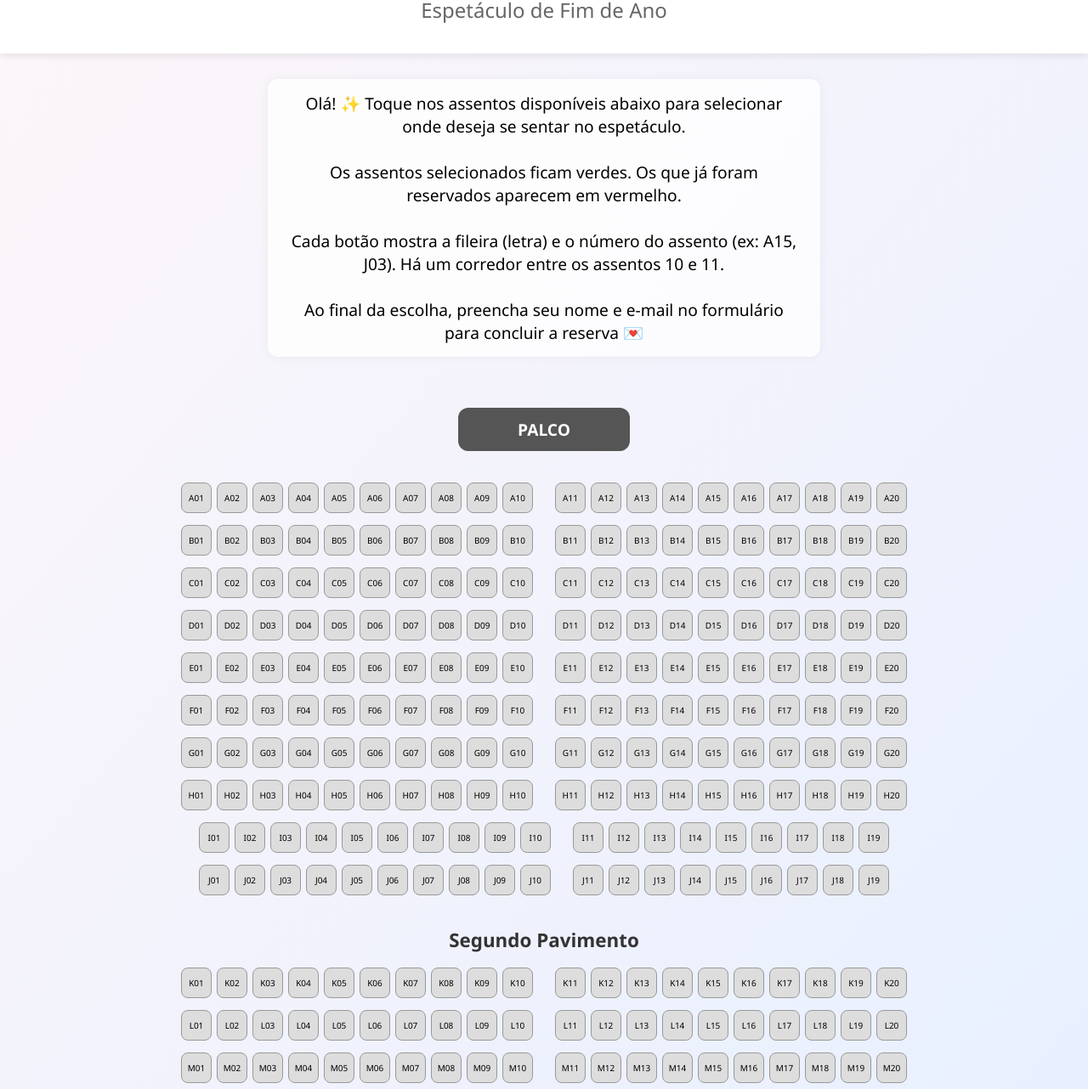
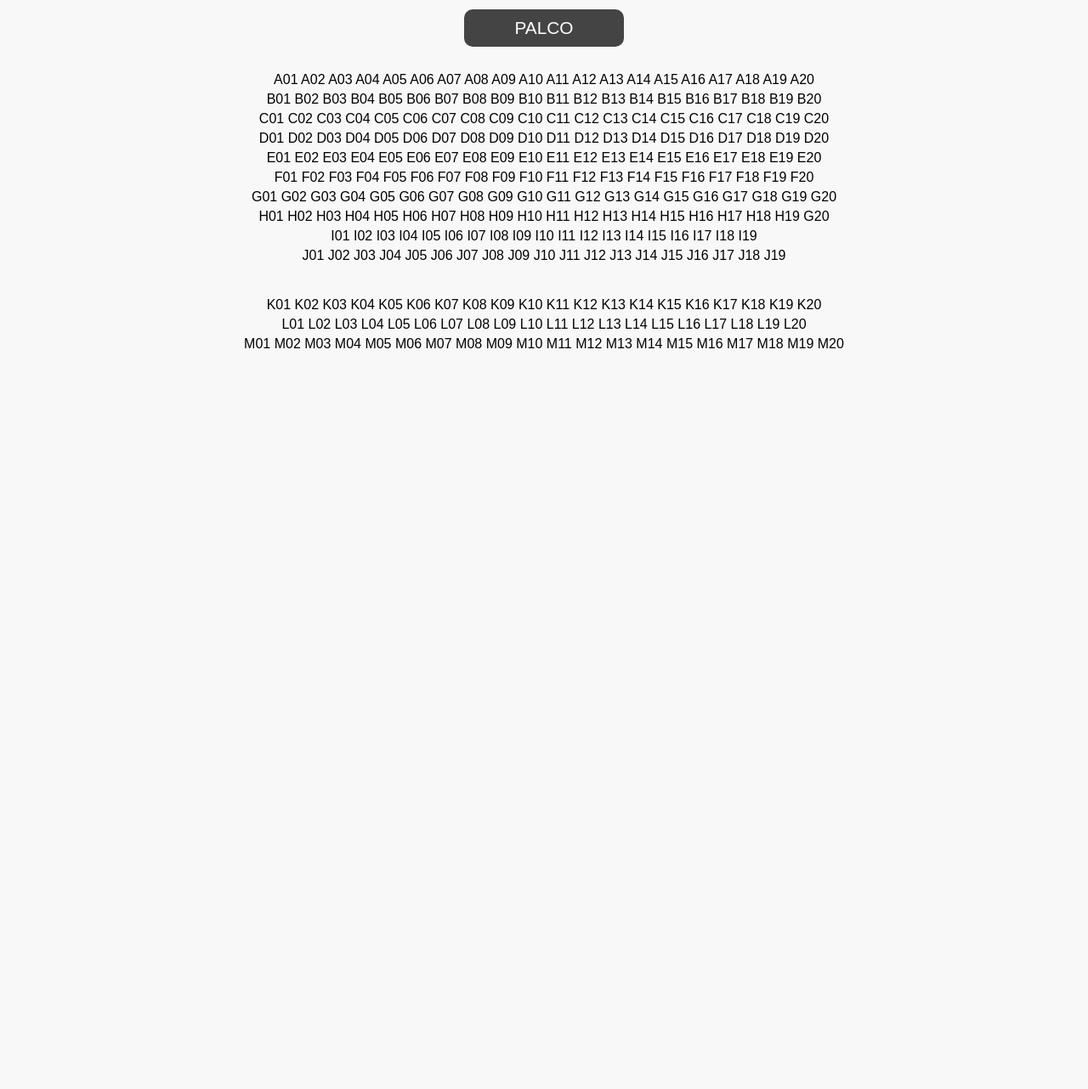
Before and after one commit to AndreiaDance/Reserva-de-assentos-Andreia-Dance, a plain HTML site: page index.html in a window 1280 px wide. Shown: the part 219-1501 px from the top of the page at 85% size. After the commit the page ends 800 px from the top, so only its background shows below. Drawn offline with Linux system fonts and the light colour scheme.

Commit message:
Update index.html
Atualização

```diff
--- a/index.html
+++ b/index.html
@@ -2,223 +2,86 @@
 <html lang="pt-br">
 <head>
   <meta charset="UTF-8">
-  <title>Mapa de Assentos - Companhia Andreia Dance</title>
   <meta name="viewport" content="width=device-width, initial-scale=1.0">
+  <title>Reserva de Assentos - Companhia Andreia Dance</title>
   <style>
     body {
-      font-family: 'Segoe UI', Tahoma, Geneva, Verdana, sans-serif;
-      text-align: center;
-      background: linear-gradient(to bottom right, #fef6f9, #e8f0ff);
+      font-family: Arial, sans-serif;
       margin: 0;
       padding: 0;
+      background-color: #f8f8f8;
+      text-align: center;
     }
-    .cabecalho {
+    header {
       background-color: #fff;
       padding: 20px;
-      box-shadow: 0 2px 10px rgba(0,0,0,0.1);
+      box-shadow: 0 2px 5px rgba(0,0,0,0.1);
     }
     .logo {
-      width: 140px;
-      margin-bottom: 10px;
+      max-width: 180px;
+      height: auto;
     }
-    h1 {
-      color: #333;
-      margin: 10px 0 5px 0;
-    }
-    h2 {
-      color: #666;
-      font-weight: normal;
-      margin: 0 0 15px 0;
-    }
-    .legenda {
-      background-color: #ffffffcc;
-      padding: 15px 25px;
-      font-size: 1.2em;
-      margin: 30px auto;
-      max-width: 600px;
-      border-radius: 12px;
-      box-shadow: 0 0 12px rgba(0, 0, 0, 0.05);
+    .palco {
+      margin: 30px auto 10px;
+      background-color: #444;
+      color: white;
+      padding: 10px 60px;
+      font-size: 1.3em;
+      border-radius: 10px;
+      display: inline-block;
     }
     .mapa {
       display: flex;
       flex-direction: column;
       align-items: center;
-      margin-top: 20px;
+      gap: 5px;
+      padding: 20px;
     }
     .fileira {
       display: flex;
-      flex-wrap: wrap;
-      justify-content: center;
-      margin: 4px;
-    }
-    .divisoria {
-      margin: 30px 0 10px;
-      font-weight: bold;
-      font-size: 1.4em;
-      color: #333;
+      gap: 5px;
     }
     .assento {
-      width: 34px;
-      height: 34px;
-      margin: 3px;
       background-color: #ddd;
-      border: 1px solid #999;
-      border-radius: 8px;
-      cursor: pointer;
+      padding: 10px;
+      border-radius: 6px;
+      font-size: 0.9em;
+      font-weight: bold;
+      width: 40px;
+      height: 40px;
       display: flex;
       align-items: center;
       justify-content: center;
-      font-size: 10px;
-      transition: 0.2s;
-    }
-    .assento:hover {
-      background-color: #ccc;
-    }
-    .assento.reservado {
-      background-color: #ff6b6b;
-      cursor: not-allowed;
-    }
-    .assento.selecionado {
-      background-color: #4caf50;
-      color: white;
-    }
-    .corredor {
-      width: 20px;
-    }
-    #formulario {
-      margin-top: 25px;
-      display: none;
-      max-width: 400px;
-      margin-left: auto;
-      margin-right: auto;
-    }
-    #formulario input {
-      display: block;
-      width: 100%;
-      padding: 12px;
-      margin: 10px 0;
-      border-radius: 6px;
-      border: 1px solid #ccc;
-      font-size: 1.1em;
-    }
-    #formulario button {
-      padding: 14px 25px;
-      border: none;
-      background-color: #4caf50;
-      color: white;
-      border-radius: 8px;
-      cursor: pointer;
-      font-weight: bold;
-      font-size: 1.1em;
-      width: 100%;
-    }
-    .palco {
-      margin: 30px auto 10px;
-      padding: 12px 70px;
-      background-color: #555;
-      color: white;
-      font-weight: bold;
-      border-radius: 12px;
-      display: inline-block;
-      font-size: 1.2em;
     }
   </style>
 </head>
 <body>
-  <div class="cabecalho">
+  <header>
     <img src="IMG-20250106-WA0021.jpg" alt="Logo da Companhia Andreia Dance" class="logo">
-    <h1>Reserva de Assentos</h1>
-    <h2>Espetáculo de Fim de Ano</h2>
-  </div>
-
-  <div class="legenda">
-    Olá! ✨ Toque nos assentos disponíveis abaixo para selecionar onde deseja se sentar no espetáculo. <br><br>
-    Os assentos selecionados ficam verdes. Os que já foram reservados aparecem em vermelho. <br><br>
-    Cada botão mostra a fileira (letra) e o número do assento (ex: A15, J03). Há um corredor entre os assentos 10 e 11. <br><br>
-    Ao final da escolha, preencha seu nome e e-mail no formulário para concluir a reserva 💌
-  </div>
+  </header>
 
   <div class="palco">PALCO</div>
-  <div class="mapa" id="mapa"></div>
 
-  <form id="formulario" onsubmit="enviarReserva(); return false;">
-    <p><strong>Assentos selecionados:</strong> <span id="selecionados"></span></p>
-    <input type="text" id="nome" placeholder="Seu nome" required>
-    <input type="email" id="email" placeholder="Seu e-mail" required>
-    <button type="submit">Reservar</button>
-  </form>
+  <div class="mapa">
+    <!-- Fileiras A até J (Plateia) -->
+    <div class="fileira">A01 A02 A03 A04 A05 A06 A07 A08 A09 A10 A11 A12 A13 A14 A15 A16 A17 A18 A19 A20</div>
+    <div class="fileira">B01 B02 B03 B04 B05 B06 B07 B08 B09 B10 B11 B12 B13 B14 B15 B16 B17 B18 B19 B20</div>
+    <div class="fileira">C01 C02 C03 C04 C05 C06 C07 C08 C09 C10 C11 C12 C13 C14 C15 C16 C17 C18 C19 C20</div>
+    <div class="fileira">D01 D02 D03 D04 D05 D06 D07 D08 D09 D10 D11 D12 D13 D14 D15 D16 D17 D18 D19 D20</div>
+    <div class="fileira">E01 E02 E03 E04 E05 E06 E07 E08 E09 E10 E11 E12 E13 E14 E15 E16 E17 E18 E19 E20</div>
+    <div class="fileira">F01 F02 F03 F04 F05 F06 F07 F08 F09 F10 F11 F12 F13 F14 F15 F16 F17 F18 F19 F20</div>
+    <div class="fileira">G01 G02 G03 G04 G05 G06 G07 G08 G09 G10 G11 G12 G13 G14 G15 G16 G17 G18 G19 G20</div>
+    <div class="fileira">H01 H02 H03 H04 H05 H06 H07 H08 H09 H10 H11 H12 H13 H14 H15 H16 H17 H18 H19 G20</div>
+    <div class="fileira">I01 I02 I03 I04 I05 I06 I07 I08 I09 I10 I11 I12 I13 I14 I15 I16 I17 I18 I19</div>
+    <div class="fileira">J01 J02 J03 J04 J05 J06 J07 J08 J09 J10 J11 J12 J13 J14 J15 J16 J17 J18 J19</div>
 
-  <script>
-    const fileiras = {
-      'A': 20, 'B': 20, 'C': 20, 'D': 20, 'E': 20,
-      'F': 20, 'G': 20, 'H': 20, 'I': 19, 'J': 19,
-      'K': 20, 'L': 20, 'M': 20
-    };
+    <!-- Espaço visual -->
+    <div style="height: 30px;"></div>
 
-    const segundoPavimento = ['K', 'L', 'M'];
-
-    const mapaDiv = document.getElementById('mapa');
-    const selecionadosSpan = document.getElementById('selecionados');
-    const formulario = document.getElementById('formulario');
-    const assentosSelecionados = [];
-
-    let jaDividiu = false;
-
-    for (let letra in fileiras) {
-      if (!jaDividiu && segundoPavimento.includes(letra)) {
-        const divisoria = document.createElement('div');
-        divisoria.classList.add('divisoria');
-        divisoria.textContent = 'Segundo Pavimento';
-        mapaDiv.appendChild(divisoria);
-        jaDividiu = true;
-      }
-
-      const fileiraDiv = document.createElement('div');
-      fileiraDiv.classList.add('fileira');
-
-      for (let i = 1; i <= fileiras[letra]; i++) {
-        if (i === 11) {
-          const corredor = document.createElement('div');
-          corredor.classList.add('corredor');
-          fileiraDiv.appendChild(corredor);
-        }
-
-        const assentoId = letra + i.toString().padStart(2, '0');
-        const btn = document.createElement('div');
-        btn.classList.add('assento');
-        btn.dataset.assento = assentoId;
-        btn.innerText = assentoId;
-
-        btn.onclick = () => {
-          if (btn.classList.contains('reservado')) return;
-
-          btn.classList.toggle('selecionado');
-          const assento = btn.dataset.assento;
-
-          if (assentosSelecionados.includes(assento)) {
-            assentosSelecionados.splice(assentosSelecionados.indexOf(assento), 1);
-          } else {
-            assentosSelecionados.push(assento);
-          }
-
-          selecionadosSpan.textContent = assentosSelecionados.join(', ');
-          formulario.style.display = assentosSelecionados.length ? 'block' : 'none';
-        };
-
-        fileiraDiv.appendChild(btn);
-      }
-
-      mapaDiv.appendChild(fileiraDiv);
-    }
-
-    function enviarReserva() {
-      const nome = document.getElementById('nome').value;
-      const email = document.getElementById('email').value;
-
-      const corpo = `Reserva de assentos para o espetáculo da Companhia Andreia Dance.\n\nNome: ${nome}\nE-mail: ${email}\nAssentos: ${assentosSelecionados.join(', ')}`;
-
-      window.location.href = `mailto:companhiaandreiadance25@gmail.com?subject=Reserva de Assento&body=${encodeURIComponent(corpo)}`;
-    }
-  </script>
+    <!-- Segundo Pavimento (K, L, M) -->
+    <div class="fileira">K01 K02 K03 K04 K05 K06 K07 K08 K09 K10 K11 K12 K13 K14 K15 K16 K17 K18 K19 K20</div>
+    <div class="fileira">L01 L02 L03 L04 L05 L06 L07 L08 L09 L10 L11 L12 L13 L14 L15 L16 L17 L18 L19 L20</div>
+    <div class="fileira">M01 M02 M03 M04 M05 M06 M07 M08 M09 M10 M11 M12 M13 M14 M15 M16 M17 M18 M19 M20</div>
+  </div>
 </body>
 </html>
```
